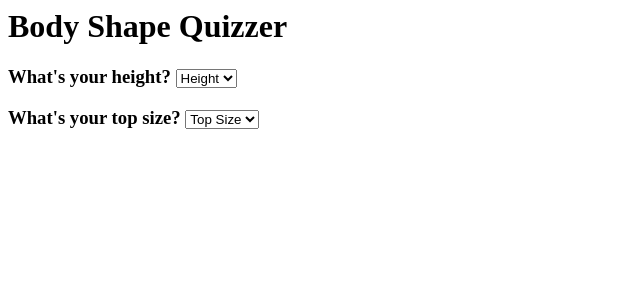
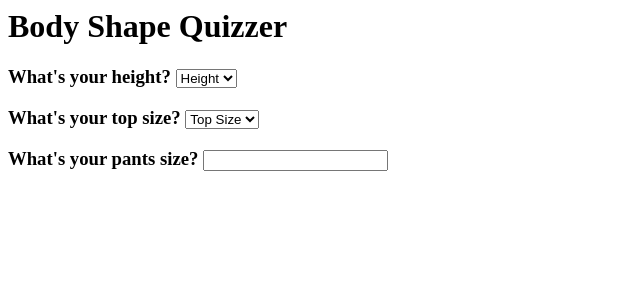
Before and after one commit to shapeshopper/shapeshopper, a Python web app: template shapeshopper/templates/survey.html in a window 1280 px wide. Shown: the top 300 px of the page, without its empty margins (0-640 px from the left). Run offline with Jinja, Linux system fonts and the light colour scheme; the template is opened without the code that fills it, so the values that code supplies are empty.

Commit message:
Survey up to pants size.

```diff
--- a/shapeshopper/templates/survey.html
+++ b/shapeshopper/templates/survey.html
@@ -29,3 +29,4 @@
       <option value"2X"> 2X</option>
       <option value"3X"> 3X</option>
       <option value"4X"> 4X</option></select>
+      <h3>What's your pants size? <input type="type">
```
